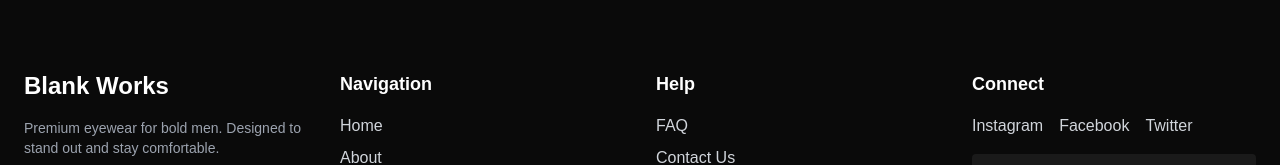
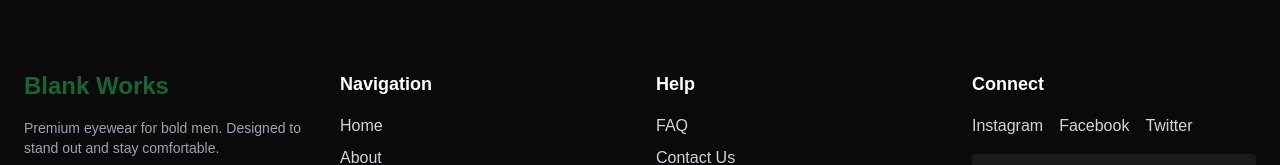
Before and after one commit to gulariba/Glasses-website, a Next.js app: page / in a window 1280 px wide. Shown: the part 1334-1499 px from the top of the page. Built offline with nearby package versions, Linux system fonts and the light colour scheme.

Commit message:
Update Footer.tsx

```diff
--- a/src/app/components/Footer.tsx
+++ b/src/app/components/Footer.tsx
@@ -6,7 +6,7 @@ export default function Footer() {
       <div className="max-w-7xl mx-auto grid grid-cols-1 sm:grid-cols-2 md:grid-cols-4 gap-8">
         {/* Logo & Description */}
         <div>
-          <h2 className="text-2xl font-bold text-white mb-4">Blank Works</h2>
+          <h2 className="text-2xl font-bold text-green-800 mb-4">Blank Works</h2>
           <p className="text-sm text-gray-400">
             Premium eyewear for bold men. Designed to stand out and stay comfortable.
           </p>
```
